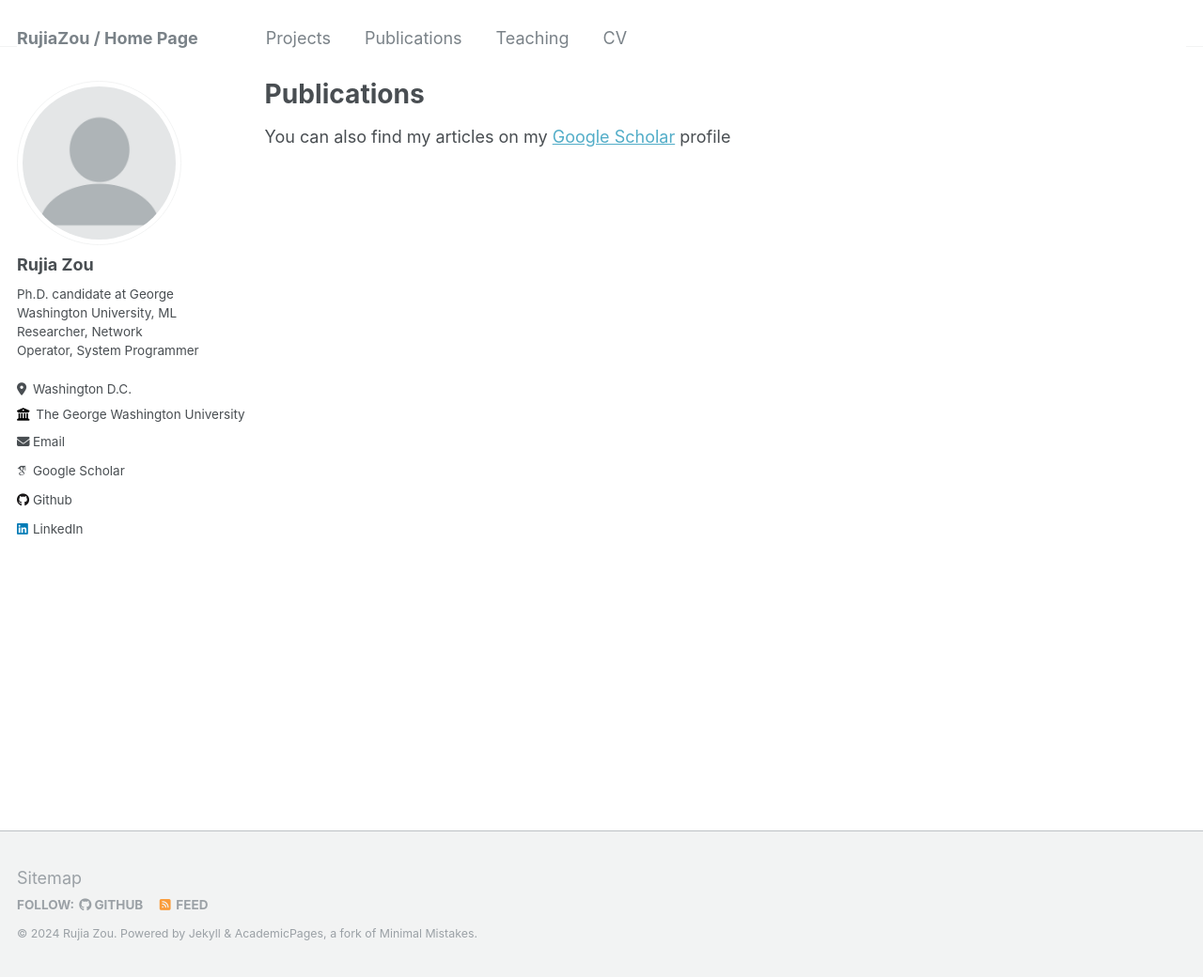
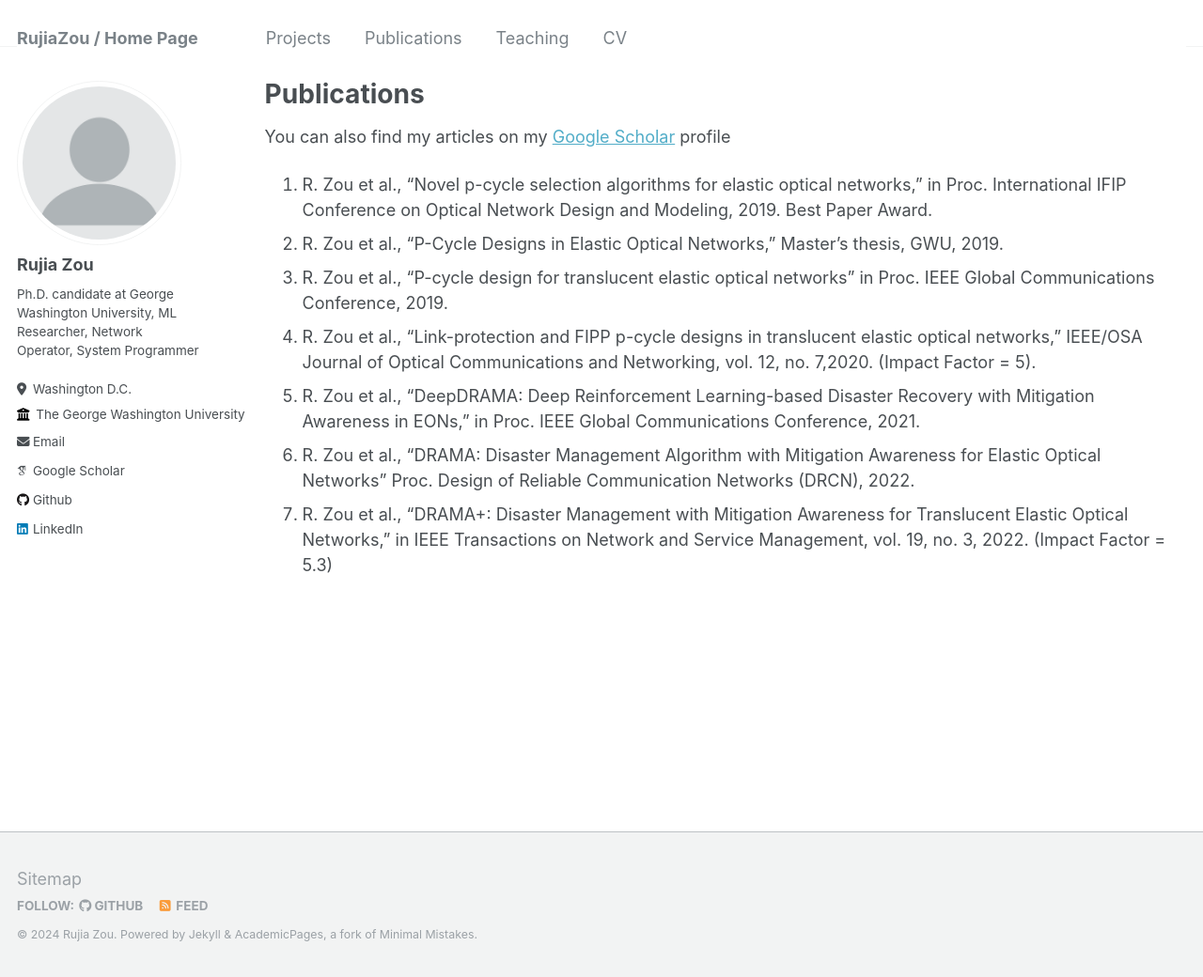
Before and after one commit to RujiaZou/RujiaZou.github.io, a Jekyll site: the page built from _pages/publications.md, in a window 1280 px wide and 1040 px high. Shown: the whole window at 94% size. Built offline with Jekyll 4.4.1, drawn with Linux system fonts in a browser that asks for light colours; some web fonts are replaced.

Commit message:
Update publications.md

```diff
--- a/_pages/publications.md
+++ b/_pages/publications.md
@@ -6,3 +6,11 @@ author_profile: true
 ---
 
 You can also find my articles on my [Google Scholar](https://scholar.google.com/citations?hl=en&user=bGl2MU4AAAAJ) profile
+
+1. R. Zou et al., "Novel p-cycle selection algorithms for elastic optical networks," in Proc. International IFIP Conference on Optical Network Design and Modeling, 2019. Best Paper Award.
+2. R. Zou et al., "P-Cycle Designs in Elastic Optical Networks," Master's thesis, GWU, 2019.
+3. R. Zou et al., "P-cycle design for translucent elastic optical networks" in Proc. IEEE Global Communications Conference, 2019.
+4. R. Zou et al., "Link-protection and FIPP p-cycle designs in translucent elastic optical networks," IEEE/OSA Journal of Optical Communications and Networking, vol. 12, no. 7,2020. (Impact Factor = 5).
+5. R. Zou et al., "DeepDRAMA: Deep Reinforcement Learning-based Disaster Recovery with Mitigation Awareness in EONs," in Proc. IEEE Global Communications Conference, 2021.
+6. R. Zou et al., "DRAMA: Disaster Management Algorithm with Mitigation Awareness for Elastic Optical Networks" Proc. Design of Reliable Communication Networks (DRCN), 2022.
+7. R. Zou et al., "DRAMA+: Disaster Management with Mitigation Awareness for Translucent Elastic Optical Networks," in IEEE Transactions on Network and Service Management, vol. 19, no. 3, 2022. (Impact Factor = 5.3)
```
